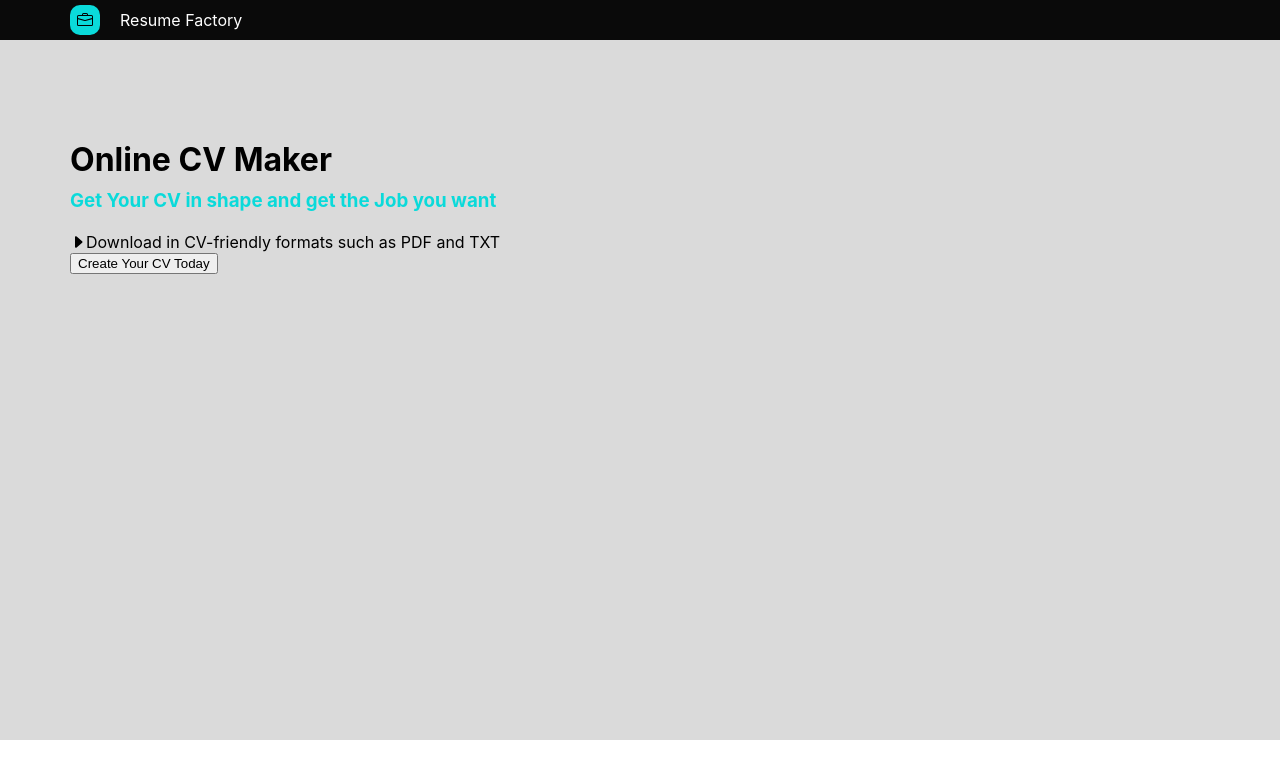
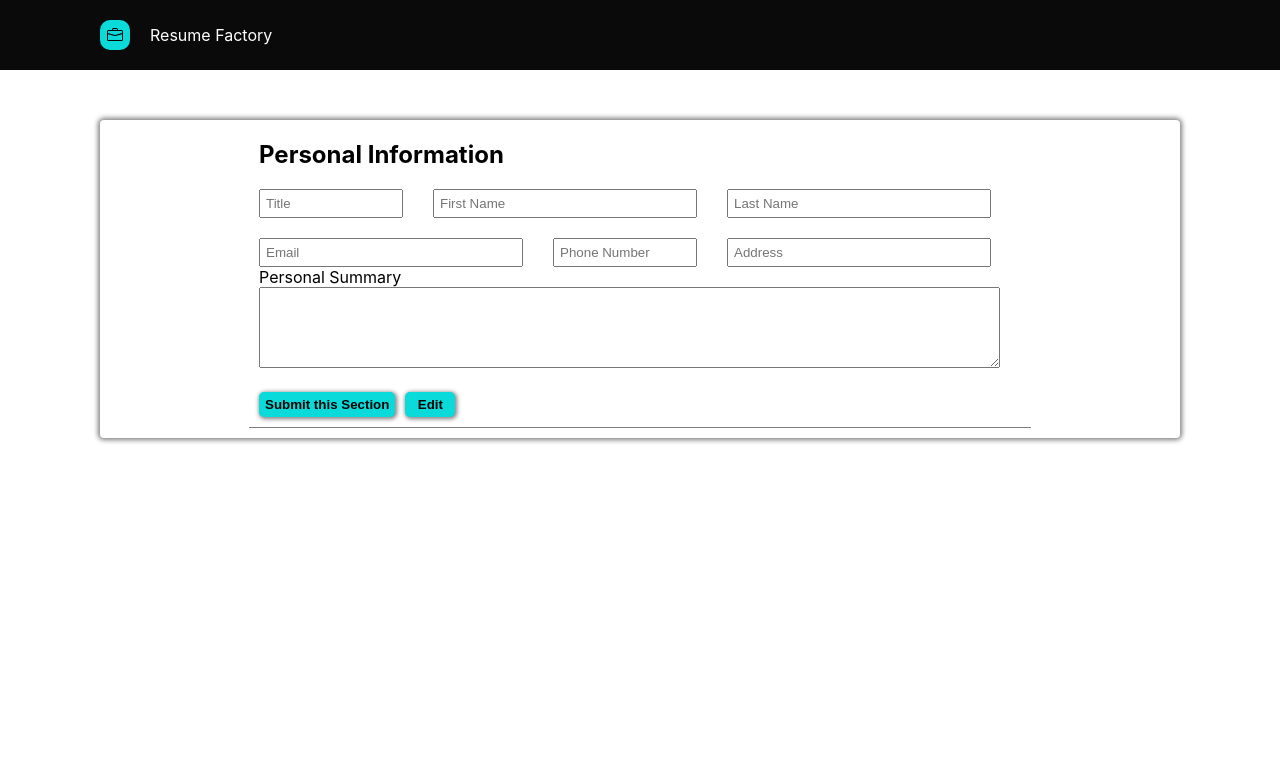
Before and after one commit to bobb-Rob/CV-App---React, a React (Create React App) app: page / in a window 1280 px wide. Both pictures are taken after a click on the button "Create Your CV Today". Shown: the top 778 px of the page. Built offline with nearby package versions, Linux system fonts and the light colour scheme.

Commit message:
"create CV btn is working", personal_infor_section is completed

```diff
--- a/src/App.js
+++ b/src/App.js
@@ -2,6 +2,7 @@ import './App.css';
 import react, { Component } from 'react';
 import Header from './Components/header/header';
 import HeroSection from './Components/heroPage/HeroSection';
+import CV_holder from './Components/CV_InputForms/CV_holder';
 
 // import TaskApp from './Components/TaskApp';
 // import ReactForm from './Components/ReactForm';
@@ -13,19 +14,53 @@ class App extends Component {
     constructor(props){
         super(props)
 
+        this.state = {
+            name: "React",
+            showHideCV_holder: false,
+
+          };
+          this.hideComponent = this.hideComponent.bind(this);
     }
 
+    hideComponent(name) {
+        console.log(name);
+        switch (name) {
+        case "showHideCV_holder":
+            this.setState({ showHideCV_holder: !this.state.showHideCV_holder }, ()=>
+            console.log(" 'Create Your CV Today' Button clicked " + this.state));
+            break;
+
+        case "showHideHero_section":
+            this.setState({ showHideHero_section: !this.state.showHideHero_section });
+            break;
+        default:
+            break;
+        }
+    }
+
+
+
   render(){
-    // const { task, tasks } = this.state;
+    const { showHideCV_holder } = this.state;
 
     return (
       <div className="App">
         <Header headerName="Resume Factory" />
-        <HeroSection
+
+        {/* Logic below display CV form when 'Create Your CV Today' button is clicked */}
+        {!showHideCV_holder ?
+            <HeroSection
         h1_header='Online CV Maker'
         h3_header='Get Your CV in shape and get the Job you want'
         list_1='Download in CV-friendly formats such as PDF and TXT'
-        />
+        hideComponent={this.hideComponent}
+        /> : null
+        }
+
+        {!showHideCV_holder ?
+        null : <CV_holder />
+        }
+
       </div>
     )
   }
--- /dev/null
+++ b/src/Components/CV_InputForms/CV_holder.css
@@ -0,0 +1,14 @@
+
+.CV_holder{
+    padding: 10px;
+    /* border: 2px solid rgb(165, 165, 165); */
+    margin: 50px;
+    border-radius: 4px;
+    box-shadow: 0px 0px 5px 2px rgb(128, 126, 126);
+    height: 100%;
+    display: flex;
+    flex-direction: column;
+    align-items: center;
+    margin-left: 100px;
+    margin-right: 100px;
+}
--- /dev/null
+++ b/src/Components/CV_InputForms/CV_holder.jsx
@@ -0,0 +1,17 @@
+import React, { Component } from 'react'
+import Personal_info from './Personal_info_Section/Personal_info'
+import './CV_holder.css'
+
+export class CV_holder extends Component {
+    render() {
+        return (
+            <div className='CV_holder'>
+                <Personal_info />
+
+
+            </div>
+        )
+    }
+}
+
+export default CV_holder
--- /dev/null
+++ b/src/Components/CV_InputForms/Personal_info_Section/Personal_info.jsx
@@ -0,0 +1,62 @@
+
+import React, { Component } from 'react'
+import './personal_info_section.css'
+
+export class Personal_info extends Component {
+    constructor(props) {
+        super(props)
+
+        this.state = {
+
+        }
+    }
+
+
+    render() {
+        return (
+            <section className='personal_info_section'>
+                <h2>Personal Information</h2>
+                    <form>
+                        <div className='title_fname_lname'>
+                            <input type='text' id='title' placeholder='Title'
+                            className='inputs text_input' name='title' />
+                            <input type='text' id='first_name' placeholder='First Name'
+                            className='inputs text_input' name='first_name' required/>
+                            <input type='text' id='last_name' placeholder='Last Name'
+                            className='inputs text_input' name='last_name' required />
+                        </div>
+                        <div className='email_phone_address' >
+                            <input type='email' id='email' placeholder='Email'
+                            className='inputs text_input' name='email' required />
+                            <input type='tel' id='phone_number' placeholder='Phone Number'
+                            className='inputs text_input' name='phone_number'
+                            pattern="[0-9]{3}-[0-9]{2}-[0-9]{3}" required />
+                            <input type='text' id='address' placeholder='Address'
+                            className='inputs text_input' name='address' required />
+                        </div>
+
+                        {/* <div className='social_media' >
+
+                        </div> */}
+
+                        <div  className="personal_summary">
+                            <label htmlFor="personal_summary">
+                                Personal Summary <br/>
+                                <textarea id='personal_summary' name='personal_summary' rows='5' cols='90' required />
+                            </label>
+                        </div>
+
+
+                        <div className='personal_info_submit_edit_btn' >
+                            <button className='submit_btn btn' >Submit this Section</button>
+                            <button className='edit_btn btn' >Edit</button>
+                        </div>
+                   </form>
+
+
+            </section>
+        )
+    }
+}
+
+export default Personal_info
--- /dev/null
+++ b/src/Components/CV_InputForms/Personal_info_Section/personal_info_section.css
@@ -0,0 +1,43 @@
+
+:root{
+    --borderLines: rgb(128, 126, 126);
+}
+
+.personal_info_section{
+    padding: 10px;
+    border-bottom: 1px solid var(--borderLines);
+}
+
+.title_fname_lname,.email_phone_address{
+    display: flex;
+    /* justify-content: space-around;    */
+}
+
+
+.inputs{
+    width: 250px;
+    margin-top: 20px;
+    margin-right: 30px;
+    padding: 5px;
+}
+
+#title,#phone_number{
+    width: 130px;
+}
+
+.personal_info_submit_edit_btn{
+    margin-top: 20px;
+
+}
+
+.submit_btn,.edit_btn{
+    height: 25px;
+    font-weight: bold;
+    cursor: pointer;
+    box-shadow: 1px 1px 4px 1px rgb(128, 126, 126);
+}
+
+.edit_btn{
+    margin-left: 10px;
+    width: 50px;
+}
--- a/src/Components/buttons/button.jsx
+++ b/src/Components/buttons/button.jsx
@@ -1,4 +1,5 @@
 import React, { Component } from 'react'
+import './buttons.css'
 
 export class Button extends Component {
     constructor(props) {
@@ -9,9 +10,14 @@ export class Button extends Component {
 
 
     render() {
+        const { btn_label, onClick } = this.props
+
         return (
-            <div>
-                <button  >Create Your CV Today</button>
+            <div className='hero-btn-container'>
+                <button className='hero-btn btn'
+                onClick={onClick}
+                >
+                {btn_label}</button>
             </div>
         )
     }
--- /dev/null
+++ b/src/Components/buttons/buttons.css
@@ -0,0 +1,26 @@
+
+
+:root{
+    --blueGreen: rgb(10, 218, 218);
+    --backGroundColor: rgb(218,218,218);
+}
+
+
+.hero-btn-container{
+    padding: 20px;
+    padding-left: 0px;
+}
+
+.hero-btn{
+
+    height: 30px;
+    width: 200px;
+    box-shadow: 1px 1px 4px 1px rgb(128, 126, 126);
+}
+
+.btn{
+    outline: none;
+    border: none;
+    background: var(--blueGreen);
+    border-radius: 5px;
+}
--- a/src/Components/header/header.css
+++ b/src/Components/header/header.css
@@ -10,7 +10,7 @@
 .header{
 
     display: flex;
-    height: 40px;
+    height: 70px;
     align-items: center;
     background-color: rgb(10, 10, 10);
 }
@@ -23,7 +23,7 @@
     display: flex;
     justify-content: center;
     align-items: center;
-    margin-left: 70px;
+    margin-left: 100px;
     margin-right: 20px;
 }
 
--- a/src/Components/heroPage/HeroSection.jsx
+++ b/src/Components/heroPage/HeroSection.jsx
@@ -15,7 +15,7 @@ constructor(props) {
 
 
     render() {
-        const { h1_header, h3_header, list_1} = this.props
+        const { h1_header, h3_header, list_1, hideComponent } = this.props
 
         return (
             <div className='hero-section'>
@@ -26,7 +26,10 @@ constructor(props) {
                         <BsFillCaretRightFill />
                         <p>{list_1}</p>
                     </div>
-                    <Button />
+                    <Button
+                    btn_label='Create Your CV Today'
+                    onClick={() => hideComponent('showHideCV_holder')}
+                    />
                 </div>
 
             </div>
--- a/src/Components/heroPage/heroPage.css
+++ b/src/Components/heroPage/heroPage.css
@@ -13,7 +13,7 @@
 }
 
 .hero-section-wrapper{
-    margin-left: 70px;
+    margin-left: 100px;
     padding-top: 100px;
 
 
```
